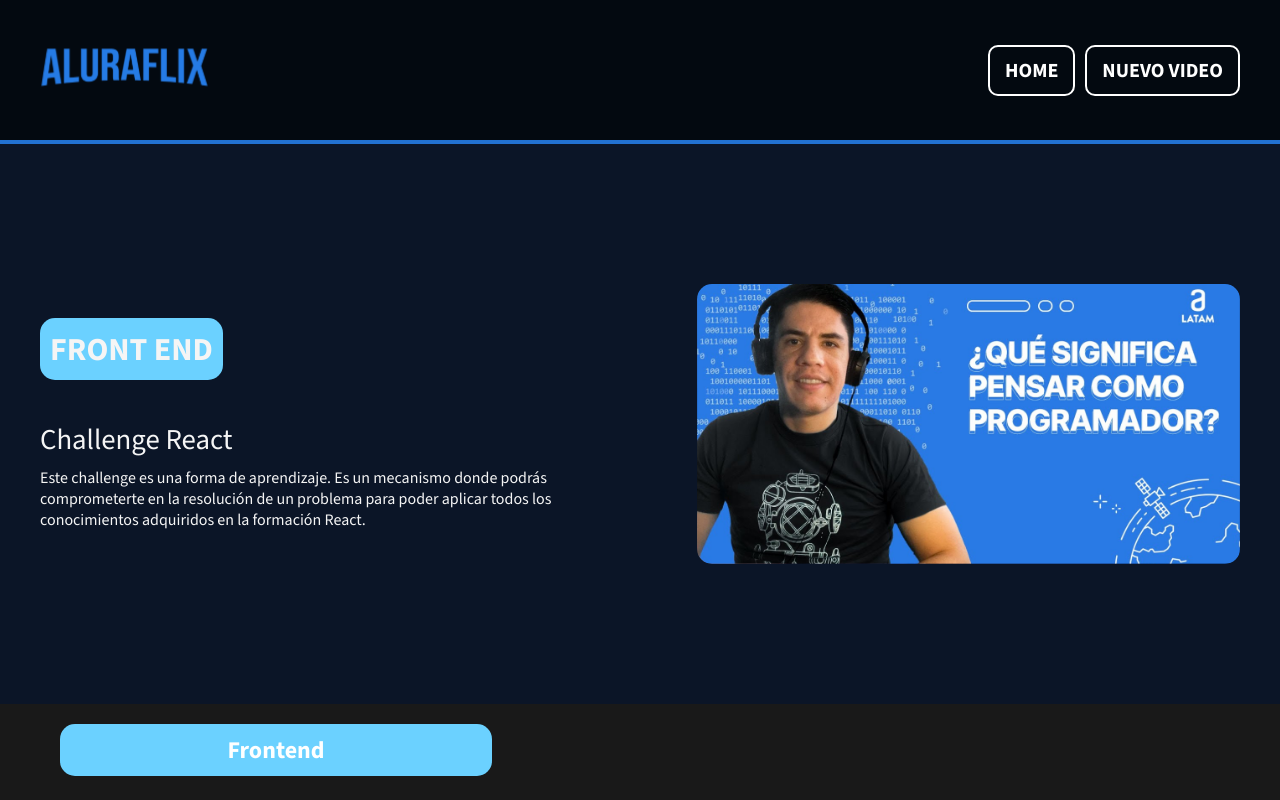
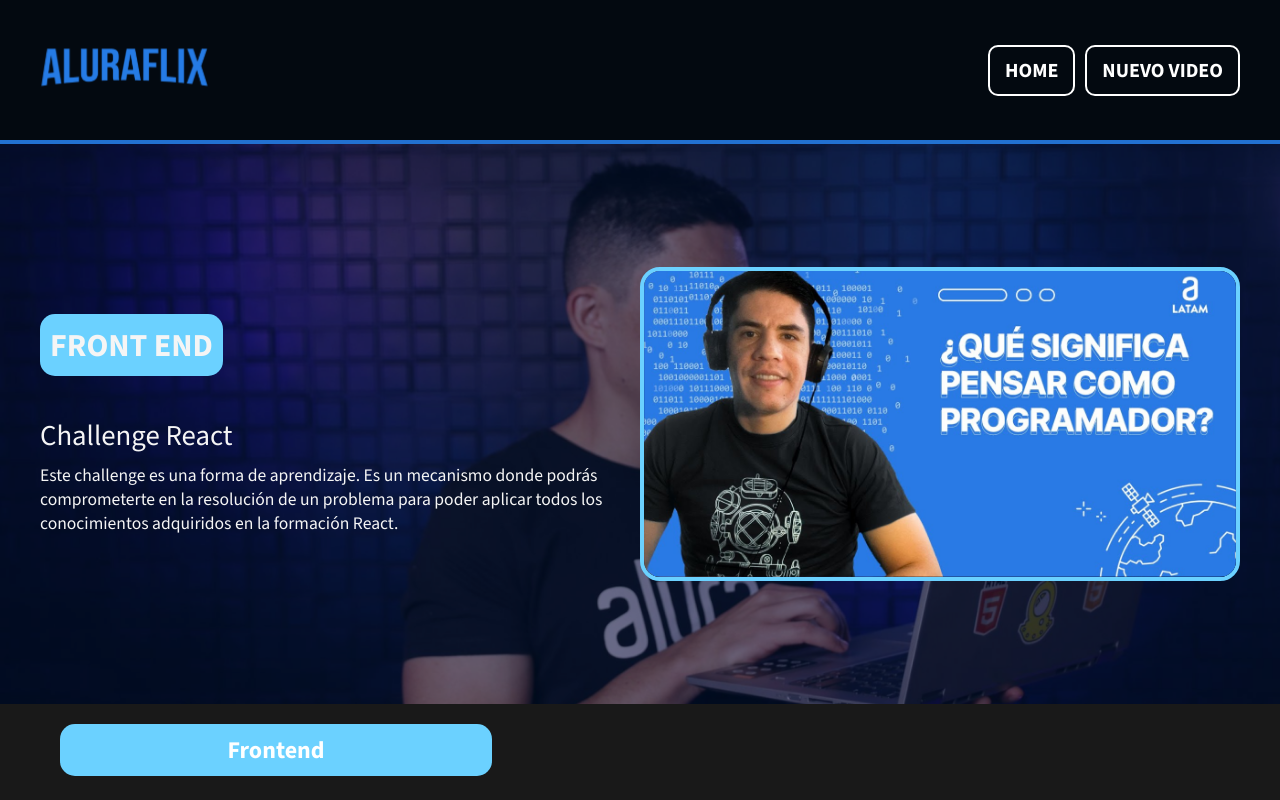
Before and after one commit to AbigailSalazar/alura-flix, a React (Vite) app: page / in a window 1280 px wide. Shown: the top 800 px of the page. Built offline with nearby package versions, Linux system fonts and the light colour scheme.

Commit message:
Update Banner

```diff
--- a/src/components/Banner/Banner.module.css
+++ b/src/components/Banner/Banner.module.css
@@ -1,7 +1,5 @@
 .container {
-  background-color: rgba(0, 18, 51, 0.56);
   height: 70vh;
-  background-size: cover;
   display: flex;
   align-items: center;
   color: #f5f5f5;
@@ -12,10 +10,17 @@
   position: absolute;
   top: 0;
   left: 0;
-  z-index: -1;
   width: 100%;
   height: 100%;
   object-fit: cover;
+}
+
+.overlay {
+  background-color: rgba(0, 18, 51, 0.56);
+  z-index: 2;
+  height: 100%;
+  display: flex;
+  align-items: center;
 }
 
 .bannerContent {
@@ -24,6 +29,7 @@
   height: 50%;
   margin: 0 40px;
   justify-content: space-between;
+  gap: 20px;
 }
 
 .info {
@@ -31,6 +37,8 @@
   display: flex;
   flex-direction: column;
   gap: 9px;
+  font-weight: 300;
+  font-size: 1.1rem;
 }
 
 .title {
@@ -50,6 +58,13 @@
 }
 
 .image {
-  height: 100%;
-  border-radius: 15px;
+  width: 50%;
+  border-radius: 20px;
+  border: 4px solid var(--category-1-color);
 }
+
+@media (max-width: 800px) {
+  .container {
+    height: 40vh;
+  }
+}
--- a/src/components/Banner/index.jsx
+++ b/src/components/Banner/index.jsx
@@ -8,6 +8,7 @@
         src="img/Banner.png"
         alt="backgound banner"
       />
+      <div className={styles.overlay}>
         <div className={styles.bannerContent}>
           <div className={styles.info}>
             <h1 className={styles.title}>FRONT END</h1>
@@ -25,6 +26,7 @@
           />
         </div>
       </div>
+    </div>
   );
 }
 
```
Lines whose indentation alone changed are shown as unchanged.
